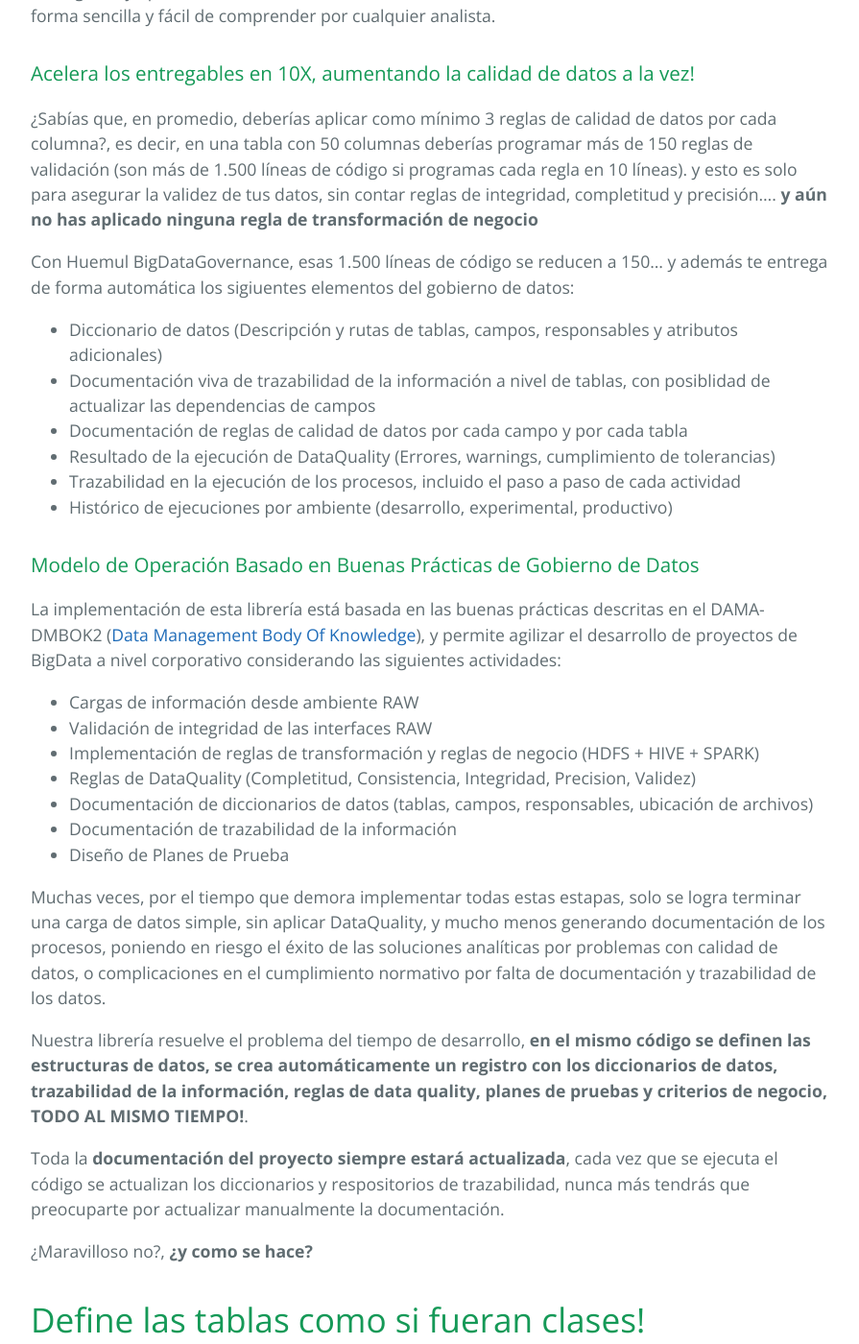
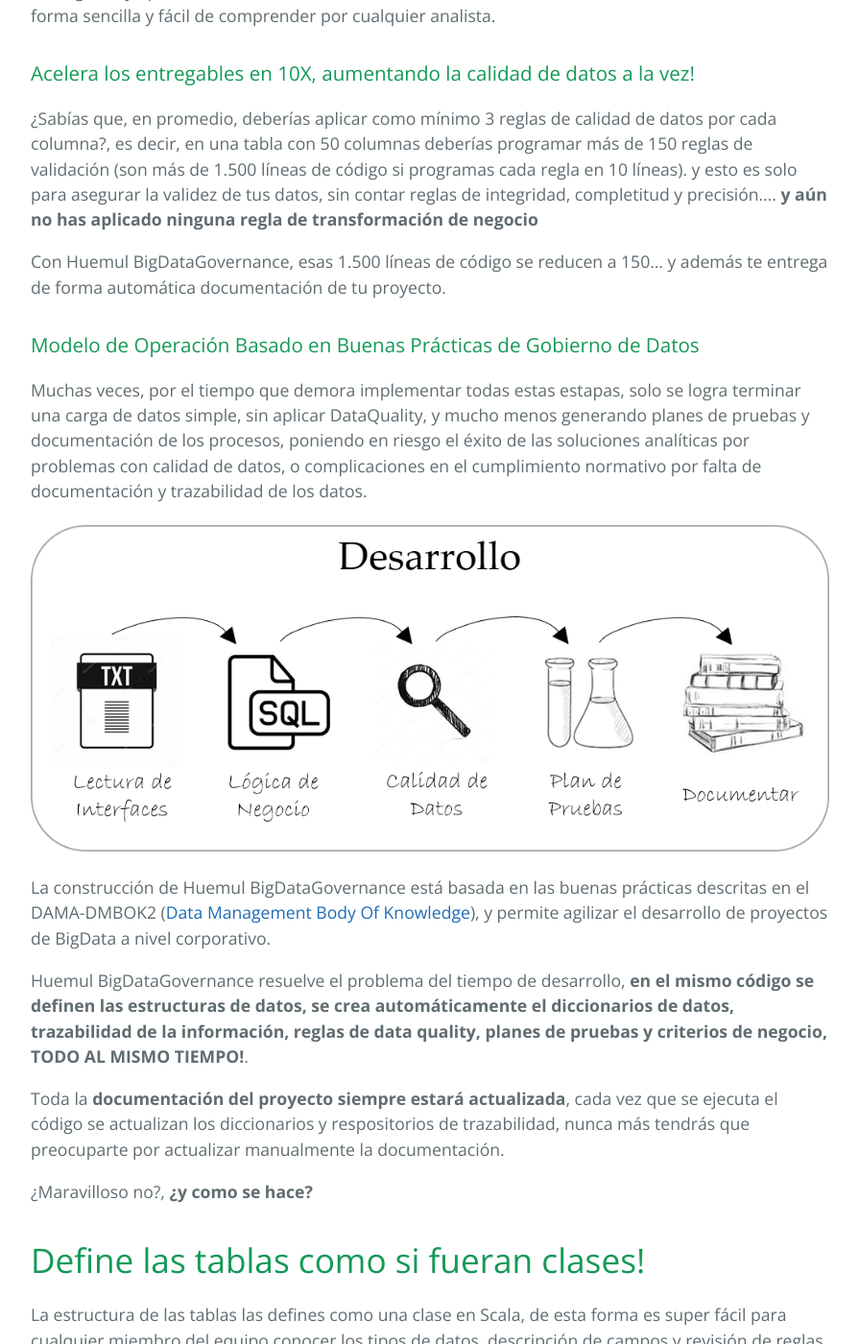
Before and after one commit to HuemulSolutions/HuemulSolutions.github.io, a Jekyll site: the page built from index.md, in a window 1280 px wide and 1400 px high, scrolled down 361 px. Shown: the whole window at 96% size, without its empty margins (192-1087 px from the left). Built offline with Jekyll 4.4.1, drawn with Linux system fonts in a browser that asks for light colours.

Commit message:
Update index.md

```diff
--- a/index.md
+++ b/index.md
@@ -9,31 +9,16 @@
 ### Acelera los entregables en 10X, aumentando la calidad de datos a la vez!
 ¿Sabías que, en promedio, deberías aplicar como mínimo 3 reglas de calidad de datos por cada columna?, es decir, en una tabla con 50 columnas deberías programar más de 150 reglas de validación (son más de 1.500 líneas de código si programas cada regla en 10 líneas). y esto es solo para asegurar la validez de tus datos, sin contar reglas de integridad, completitud y precisión.... **y aún no has aplicado ninguna regla de transformación de negocio**
 
-Con Huemul BigDataGovernance, esas 1.500 líneas de código se reducen a 150... y además te entrega de forma automática los sigiuentes elementos del gobierno de datos:
-
-*   Diccionario de datos (Descripción y rutas de tablas, campos, responsables y atributos adicionales)
-*   Documentación viva de trazabilidad de la información a nivel de tablas, con posiblidad de actualizar las dependencias de campos
-*   Documentación de reglas de calidad de datos por cada campo y por cada tabla
-*   Resultado de la ejecución de DataQuality (Errores, warnings, cumplimiento de tolerancias)
-*   Trazabilidad en la ejecución de los procesos, incluido el paso a paso de cada actividad
-*   Histórico de ejecuciones por ambiente (desarrollo, experimental, productivo)
-
+Con Huemul BigDataGovernance, esas 1.500 líneas de código se reducen a 150... y además te entrega de forma automática documentación de tu proyecto.
 
 ### Modelo de Operación Basado en Buenas Prácticas de Gobierno de Datos
+Muchas veces, por el tiempo que demora implementar todas estas estapas, solo se logra terminar una carga de datos simple, sin aplicar DataQuality, y mucho menos generando planes de pruebas y documentación de los procesos, poniendo en riesgo el éxito de las soluciones analíticas por problemas con calidad de datos, o complicaciones en el cumplimiento normativo por falta de documentación y trazabilidad de los datos.
 
-La implementación de esta librería está basada en las buenas prácticas descritas en el DAMA-DMBOK2 ([Data Management Body Of Knowledge](www.dama.org)), y permite agilizar el desarrollo de proyectos de BigData a nivel corporativo considerando las siguientes actividades:
+![Branching](huemul_desarrollo.png)
 
-*   Cargas de información desde ambiente RAW
-*   Validación de integridad de las interfaces RAW
-*   Implementación de reglas de transformación y reglas de negocio (HDFS + HIVE + SPARK)
-*   Reglas de DataQuality (Completitud, Consistencia, Integridad, Precision, Validez)
-*   Documentación de diccionarios de datos (tablas, campos, responsables, ubicación de archivos)
-*   Documentación de trazabilidad de la información
-*   Diseño de Planes de Prueba
+La construcción de Huemul BigDataGovernance está basada en las buenas prácticas descritas en el DAMA-DMBOK2 ([Data Management Body Of Knowledge](www.dama.org)), y permite agilizar el desarrollo de proyectos de BigData a nivel corporativo.
 
-Muchas veces, por el tiempo que demora implementar todas estas estapas, solo se logra terminar una carga de datos simple, sin aplicar DataQuality, y mucho menos generando documentación de los procesos, poniendo en riesgo el éxito de las soluciones analíticas por problemas con calidad de datos, o complicaciones en el cumplimiento normativo por falta de documentación y trazabilidad de los datos.
-
-Nuestra librería resuelve el problema del tiempo de desarrollo, **en el mismo código se definen las estructuras de datos, se crea automáticamente un registro con los diccionarios de datos, trazabilidad de la información, reglas de data quality, planes de pruebas y criterios de negocio, TODO AL MISMO TIEMPO!**.
+Huemul BigDataGovernance resuelve el problema del tiempo de desarrollo, **en el mismo código se definen las estructuras de datos, se crea automáticamente el diccionarios de datos, trazabilidad de la información, reglas de data quality, planes de pruebas y criterios de negocio, TODO AL MISMO TIEMPO!**.
 
 Toda la **documentación del proyecto siempre estará actualizada**, cada vez que se ejecuta el código se actualizan los diccionarios y respositorios de trazabilidad, nunca más tendrás que preocuparte por actualizar manualmente la documentación.
 
```
